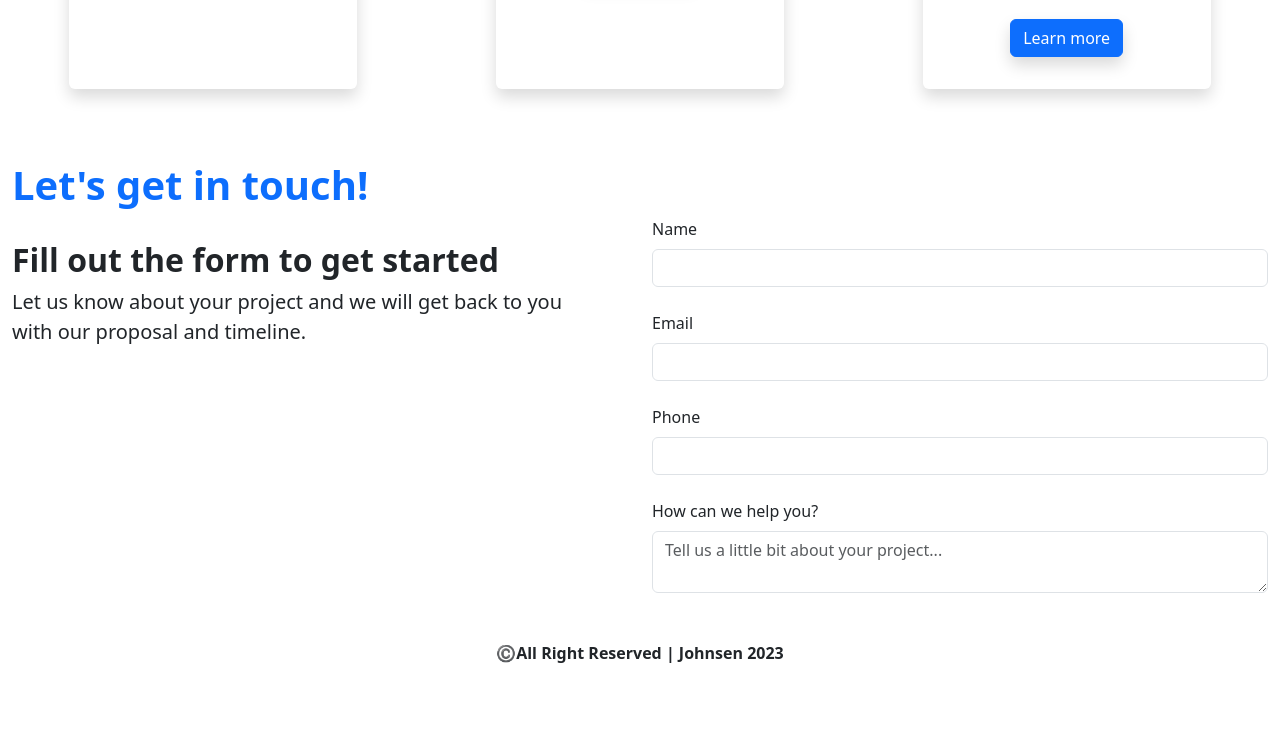
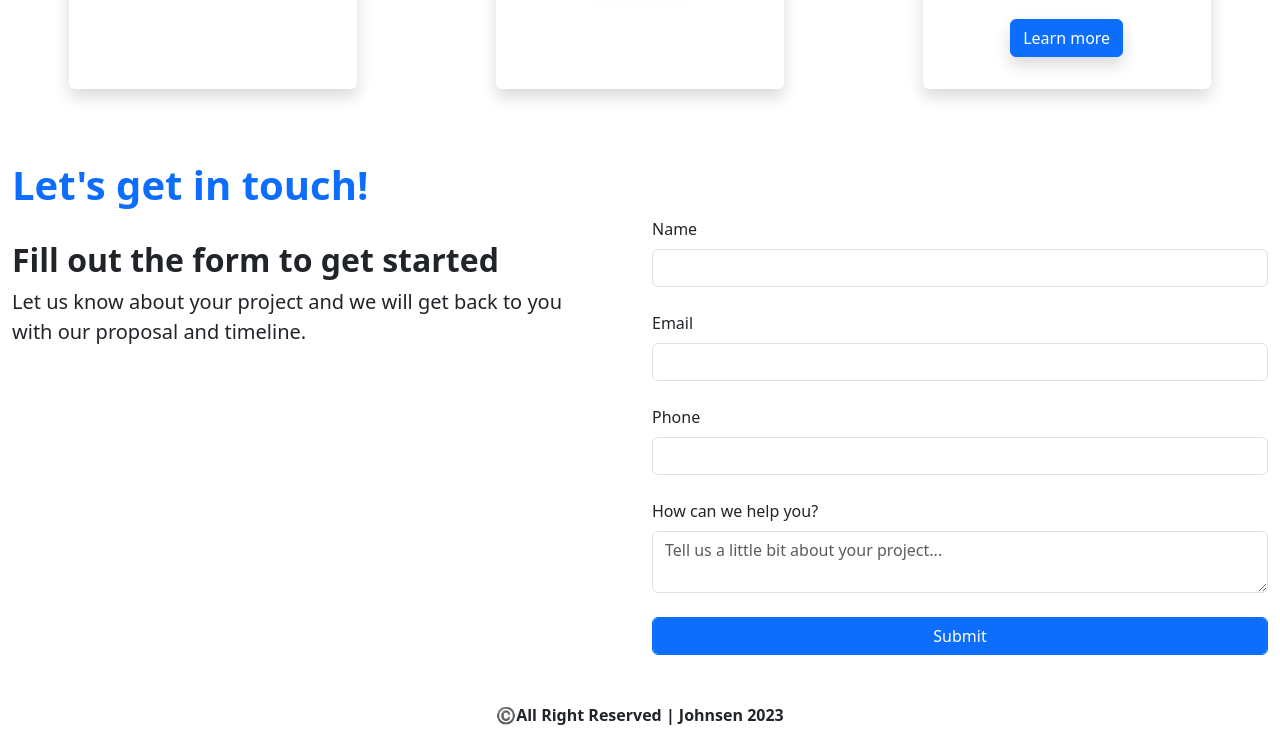
Before and after one commit to johnsenultra/Activity7-Exploring-Bootstrap, a plain HTML site: page index.html in a window 1280 px wide. Shown: the part 2052-2787 px from the top of the page. Before the commit the page ends 2725 px from the top, so only its background shows below. Drawn offline with nearby package versions, Linux system fonts and the light colour scheme.

Commit message:
added an submit button

```diff
--- a/index.html
+++ b/index.html
@@ -143,6 +143,7 @@
                             <input class="form-control" type="tel" name="" id="phone"> <br>
                             <label class="form-label fw-medium" for="message">How can we help you?</label>
                             <textarea class="form-control" name="" id="message" placeholder="Tell us a little bit about your project..."></textarea>
+                            <input class="btn btn-primary mt-4 d-flex form-control d-flex justify-content-center" type="submit" value="Submit">
                         </div>
                     </div>
                 </form>
```
